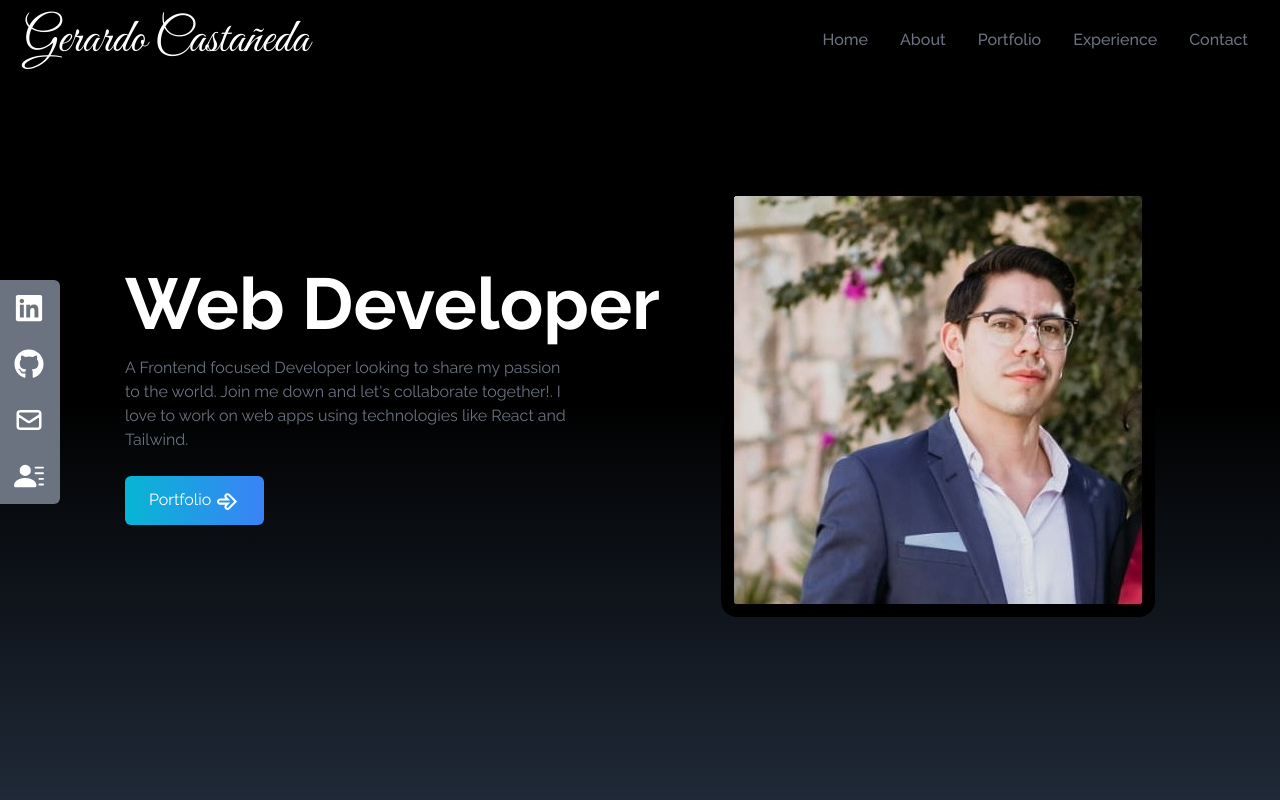
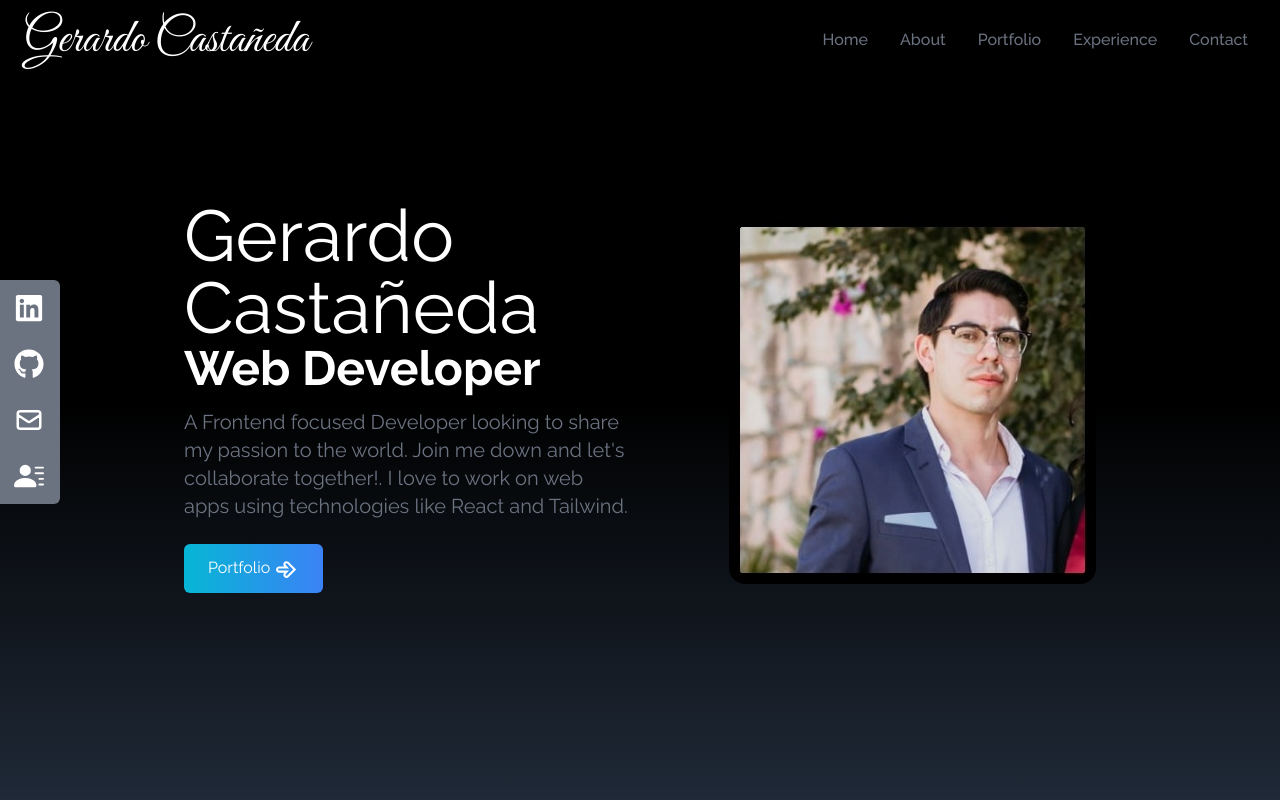
Before and after one commit to GerardoIsaac/Portfolio, a React (Create React App) app: page / in a window 1280 px wide. Shown: the top 800 px of the page. Built offline with nearby package versions, Linux system fonts and the light colour scheme.

Commit message:
style update

```diff
--- a/src/components/Home.jsx
+++ b/src/components/Home.jsx
@@ -7,17 +7,18 @@ const Home = () => {
   return (
     <div
       name="home"
-      className="h-screen bg-gradient-to-b from-black via-black to-gray-800"
+      className="min-h-screen w-full flex justify-center items-center bg-gradient-to-b from-black via-black to-gray-800"
     >
       <div
-        className=" mx-12 flex flex-col items-center
-        justify-center h-full px-4 md:flex-row md:justify-evenly"
+        className="container min-h-screen p-8 mt-8 flex flex-col justify-evenly items-center md:mt-0 md:flex-row md:justify-evenly
+        "
       >
         <div className="flex flex-col justify-center h-1/2">
-          <h2 className="text-4xl font-bold text-white sm:text-7xl">
+          <h1 className="text-3xl sm:text-7xl text-white">Gerardo Castañeda</h1>
+          <h2 className="text-4xl font-bold text-white sm:text-5xl">
             Web Developer
           </h2>
-          <p className="text-gray-500 py-4 max-w-md">
+          <p className="text-lg leading-tight text-gray-500 py-4 max-w-md sm:text-xl">
             A Frontend focused Developer looking to share my passion to the
             world. Join me down and let's collaborate together!. I love to work
             on web apps using technologies like React and Tailwind.
```
